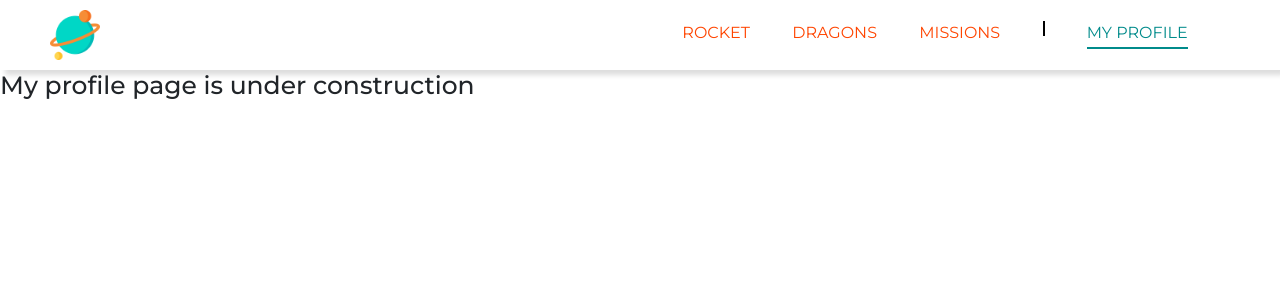
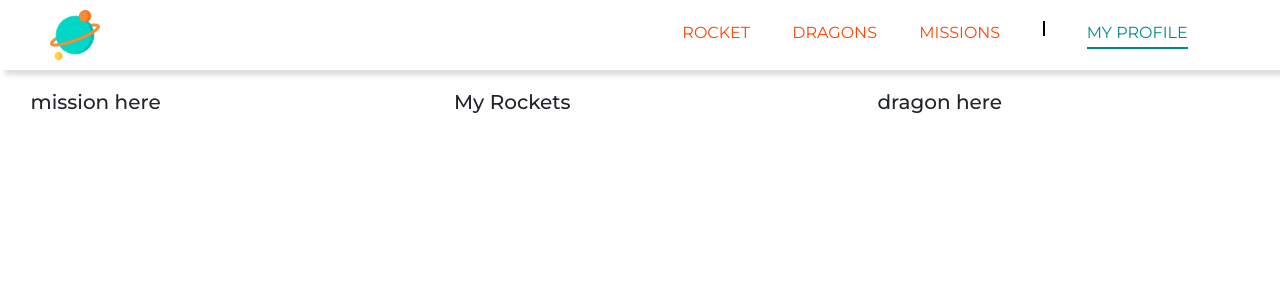
Before and after one commit to kusiLaw/Space_Travelers_Hub, a React (Create React App) app: page /myProfile in a window 1280 px wide. Shown: the top 300 px of the page. Built offline with nearby package versions, Linux system fonts and the light colour scheme.

Commit message:
Display reserved rockets in profile

```diff
--- a/src/Components/Pages/myProfile.js
+++ b/src/Components/Pages/myProfile.js
@@ -1,10 +1,34 @@
 import React from 'react';
+import { useSelector } from 'react-redux';
+import style from '../style/myProfile.module.css';
 
 function MyProfile() {
+  const rockets = useSelector((state) => state.rockets);
+
   return (
-    <>
-      <h1>My profile page is under construction</h1>
-    </>
+    <div className={style.profile_container}>
+
+      <div className={style.reserved_container}>
+        {/* add mission reserve here */}
+        <h2>mission here</h2>
+      </div>
+
+      <div className={style.reserved_container}>
+        <h2>My Rockets</h2>
+        <ul>
+          {
+         rockets.rocketList.filter((el) => el.reserved).map(
+           (el) => (<li key={el.id}>{el.rocketName}</li>),
+         )
+        }
+        </ul>
+      </div>
+
+      <div className={style.reserved_container}>
+        {/* add dragon reserve here */}
+        <h2>dragon here</h2>
+      </div>
+    </div>
   );
 }
 
--- /dev/null
+++ b/src/Components/style/myProfile.module.css
@@ -0,0 +1,24 @@
+.profile_container {
+  display: flex;
+  gap: 3.3%;
+  justify-content: space-evenly;
+  flex: 1 1 auto;
+  padding: 2rem;
+  flex-wrap: wrap;
+}
+
+.reserved_container {
+  width: 30%;
+}
+
+li {
+  border: 1px solid gray;
+  width: 100%;
+  padding: 1rem;
+}
+
+ul {
+  list-style-type: none;
+  margin-top: 1rem;
+  padding: 0;
+}
```
